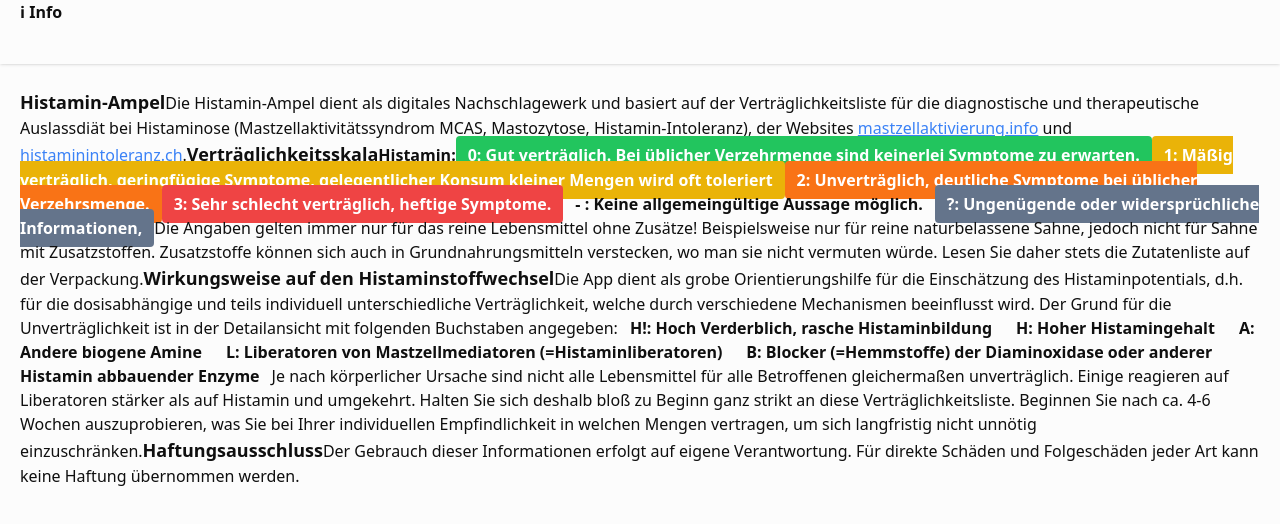
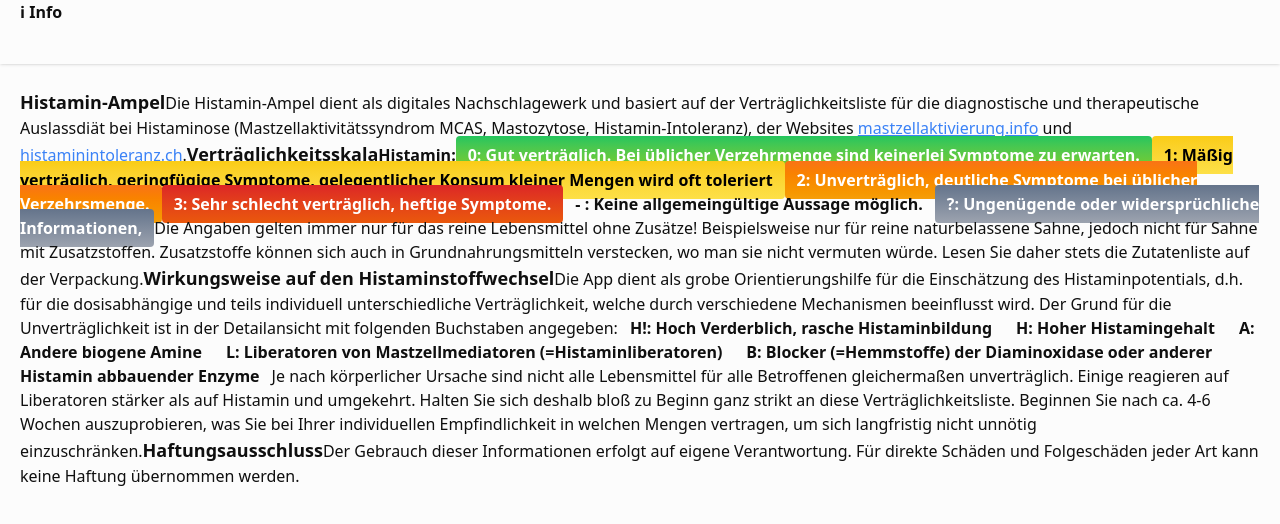
Before and after one commit to A2-NieR/histamin-ampel, a Vue app: page / in a window 1280 px wide. Both pictures are taken after a click on the element 164 px from the left and 30 px from the top of the page. Shown: the top 524 px of the page. Built offline with nearby package versions, Linux system fonts and the light colour scheme; some icons are missing.

Commit message:
fix: :lipstick: gradient colors & fix dark colors

```diff
--- a/src/components/Header.vue
+++ b/src/components/Header.vue
@@ -27,7 +27,7 @@
       h="6"
       w="6"
       pos="absolute right-5"
-      text="blue-500 dark:yellow-400"
+      text="blue-500 dark:light-blue-500"
       @click="router.push({ path: '/info' })"
     />
   </div>
--- a/src/components/ListItem.vue
+++ b/src/components/ListItem.vue
@@ -2,25 +2,37 @@
 const props = defineProps({
   item: Object
 })
+
 let bgColor = ''
 let txtColor = ''
+let mainTxtColor = ''
 
 if (props.item) {
   if (props.item.verträglichkeit === 0) {
-    bgColor = 'bg-green-500 dark:bg-green-700'
-    txtColor = 'text-green-500 dark:text-green-700'
+    bgColor =
+      'bg-gradient-to-b from-green-500 to-lime-500 dark:from-green-600 dark:to-lime-600'
+    txtColor = 'text-green-500 dark:text-green-600'
+    mainTxtColor = 'white'
   } else if (props.item.verträglichkeit === 1) {
-    bgColor = 'bg-yellow-500 dark:bg-yellow-600'
-    txtColor = 'text-yellow-500 dark:text-yellow-600'
+    bgColor =
+      'bg-gradient-to-b from-yellow-400 to-yellow-300 dark:from-yellow-500 dark:to-yellow-400'
+    txtColor = 'text-yellow-400 dark:text-yellow-500'
+    mainTxtColor = 'black'
   } else if (props.item.verträglichkeit === 2) {
-    bgColor = 'bg-orange-500 dark:bg-orange-700'
+    bgColor =
+      'bg-gradient-to-b from-orange-500 to-amber-500 dark:from-orange-600 dark:to-amber-600'
     txtColor = 'text-orange-500 dark:text-orange-700'
+    mainTxtColor = 'white'
   } else if (props.item.verträglichkeit === 3) {
-    bgColor = 'bg-red-500 dark:bg-red-700'
+    bgColor =
+      'bg-gradient-to-b from-red-600 to-orange-600 dark:from-red-700 dark:to-orange-700'
     txtColor = 'text-red-500 dark:text-red-700'
+    mainTxtColor = 'white'
   } else {
-    bgColor = 'bg-blue-gray-500 dark:bg-blue-gray-600'
+    bgColor =
+      'bg-gradient-to-b from-blue-gray-500 to-gray-400 dark:from-blue-gray-600 dark:to-gray-500'
     txtColor = 'text-blue-gray-500 dark:text-blue-gray-600'
+    mainTxtColor = 'white'
   }
 }
 </script>
@@ -39,11 +51,10 @@
     p="y-3 l-3 r-4"
     border="rounded"
     shadow="~"
-    text="white"
     font="semibold"
   >
     <span>{{ item.emoji }}</span>
-    <span p="l-3 r-8">{{ item.name }}</span>
+    <span p="l-3 r-8" :text="mainTxtColor">{{ item.name }}</span>
     <span
       pos="absolute right-3"
       display="flex"
@@ -53,7 +64,7 @@
       w="8"
       border="rounded-full"
       bg="white"
-      font="bold"
+      font="semibold"
       shadow="inner"
       :class="`${txtColor}`"
       >{{ item.verträglichkeit }}</span
--- a/src/pages/details/[id].vue
+++ b/src/pages/details/[id].vue
@@ -50,18 +50,29 @@
 }
 
 let bgColor = ''
+let mainTxtColor = ''
 
 if (details) {
   if (details.verträglichkeit === 0) {
-    bgColor = 'bg-green-500 dark:bg-green-700'
+    bgColor =
+      'bg-gradient-to-br from-green-500 to-lime-500 dark:from-green-600 dark:to-lime-600'
+    mainTxtColor = 'white'
   } else if (details.verträglichkeit === 1) {
-    bgColor = 'bg-yellow-500  dark:bg-yellow-600'
+    bgColor =
+      'bg-gradient-to-br from-yellow-400 to-yellow-300 dark:from-yellow-500 dark:to-yellow-400'
+    mainTxtColor = 'black'
   } else if (details.verträglichkeit === 2) {
-    bgColor = 'bg-orange-500 dark:bg-orange-700'
+    bgColor =
+      'bg-gradient-to-br from-orange-500 to-amber-500 dark:from-orange-600 dark:to-amber-600'
+    mainTxtColor = 'white'
   } else if (details.verträglichkeit === 3) {
-    bgColor = 'bg-red-500 dark:bg-red-700'
+    bgColor =
+      'bg-gradient-to-br from-red-600 to-orange-600 dark:from-red-700 dark:to-orange-700'
+    mainTxtColor = 'white'
   } else {
-    bgColor = 'bg-blue-gray-500 dark:bg-blue-gray-600'
+    bgColor =
+      'bg-gradient-to-br from-blue-gray-500 to-gray-400 dark:from-blue-gray-600 dark:to-gray-500'
+    mainTxtColor = 'white'
   }
 }
 
@@ -125,7 +136,7 @@
     h="screen"
     p="t-20"
     :class="bgColor"
-    text="white"
+    :text="mainTxtColor"
   >
     <div p="x-10" display="flex" justify="center" text="lg" font="bold">
       {{ details.name }}
@@ -135,7 +146,7 @@
         h="38"
         w="38"
         m="y-12"
-        bg="white opacity-10"
+        bg="white opacity-20"
         border="rounded-full"
         display="flex"
         justify="center"
--- a/src/pages/info.vue
+++ b/src/pages/info.vue
@@ -40,7 +40,12 @@
       <span
         m="b-1"
         p="y-2 x-3"
-        bg="green-500 dark:green-700"
+        class="
+          bg-gradient-to-b
+          from-green-500
+          to-lime-500
+          dark:from-green-700 dark:to-lime-700
+        "
         text="white"
         border="rounded"
         font="semibold"
@@ -50,8 +55,13 @@
       <span
         m="b-1"
         p="y-2 x-3"
-        bg="yellow-500 dark:yellow-600"
-        text="white"
+        class="
+          bg-gradient-to-b
+          from-yellow-400
+          to-yellow-300
+          dark:from-yellow-500 dark:to-yellow-400
+        "
+        text="black"
         border="rounded"
         font="semibold"
         >1: Mäßig verträglich, geringfügige Symptome, gelegentlicher Konsum
@@ -60,7 +70,12 @@
       <span
         m="b-1"
         p="y-2 x-3"
-        bg="orange-500 dark:orange-700"
+        class="
+          bg-gradient-to-b
+          from-orange-500
+          to-amber-500
+          dark:from-orange-700 dark:to-amber-700
+        "
         text="white"
         border="rounded"
         font="semibold"
@@ -69,7 +84,12 @@
       <span
         m="b-1"
         p="y-2 x-3"
-        bg="red-500 dark:red-700"
+        class="
+          bg-gradient-to-b
+          from-red-600
+          to-orange-600
+          dark:from-red-700 dark:to-orange-700
+        "
         text="white"
         border="rounded"
         font="semibold"
@@ -81,7 +101,12 @@
       <span
         m="b-5"
         p="y-2 x-3"
-        bg=" blue-gray-500 dark:blue-gray-600"
+        class="
+          bg-gradient-to-b
+          from-blue-gray-500
+          to-gray-400
+          dark:from-blue-gray-600 dark:to-gray-500
+        "
         text="white"
         border="rounded"
         font="semibold"
```
